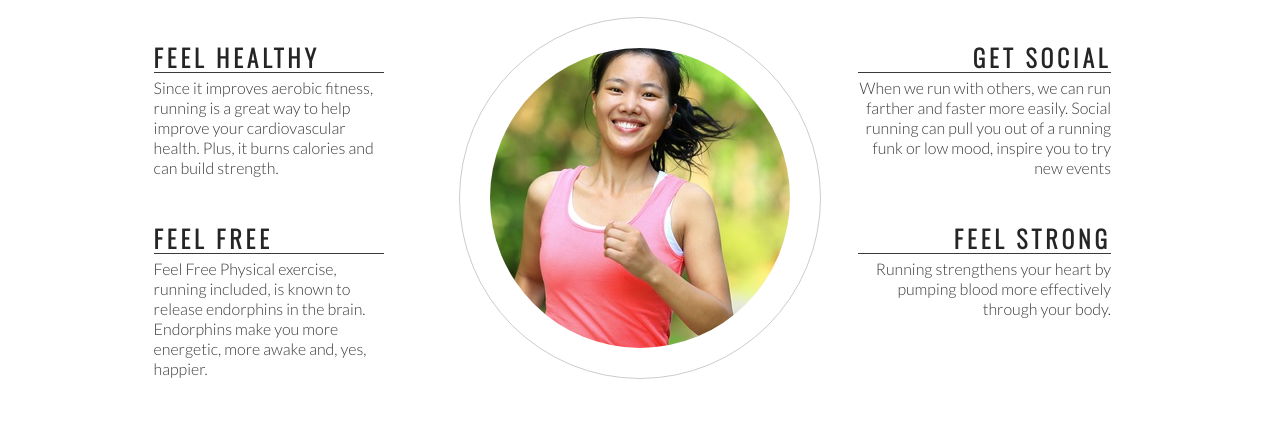
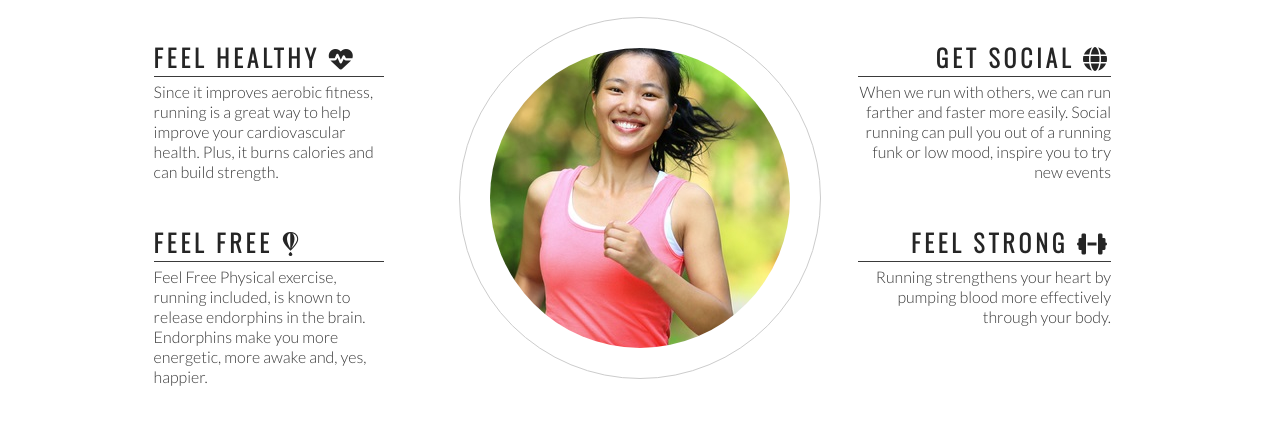
Before and after one commit to deecooper/love-running, a plain HTML site: page index.html in a window 1280 px wide. Shown: the part 764-1188 px from the top of the page. Drawn offline with nearby package versions, Linux system fonts and the light colour scheme.

Commit message:
Add Font Awesome icons to club ethos section

```diff
--- a/index.html
+++ b/index.html
@@ -9,6 +9,7 @@
     <meta name="keywords" content="love running, running club, ireland, dublin">
 
     <link rel="stylesheet" href="assests/css/style.css">
+
     <title>Love Running</title>
 </head>
 
@@ -35,7 +36,7 @@
        <h2 id="welcome">Why Love Running With Us?</h2>
        <div id="left-about">
            <div class="left-about-heading">
-               <h2>Feel Healthy</h2>
+               <h2>Feel Healthy <i class="fas fa-heartbeat"></i></h2>
                <hr>
                <p>
                 Since it improves aerobic fitness, running is a great way to help improve your cardiovascular health.
@@ -43,7 +44,7 @@
                </p>
            </div>
            <div class="left-about-heading">
-            <h2>Feel Free</h2>
+            <h2>Feel Free <i class="fab fa-fly"></i></h2>
             <hr>
             <p>
                 Feel Free Physical exercise, running included, is known to release endorphins in the brain.
@@ -54,7 +55,7 @@
        </div>
        <div id="right-about">
            <div class="right-about-heading">
-               <h2>Get Social</h2>
+               <h2>Get Social <i class="fas fa-globe"></i></h2>
                <hr>
                <p>
                 When we run with others, we can run farther and faster more easily.
@@ -62,7 +63,7 @@
                </p>
            </div>
            <div class="right-about-heading">
-            <h2>Feel Strong</h2>
+            <h2>Feel Strong <i class="fas fa-dumbbell"></i></h2>
             <hr>
             <p>
                 Running strengthens your heart by pumping blood more effectively through your body.
@@ -86,5 +87,5 @@
         social links here
     </footer>
 </body>
-
+<script src="https://kit.fontawesome.com/c3a8e70863.js" crossorigin="anonymous"></script>
 </html>
```
